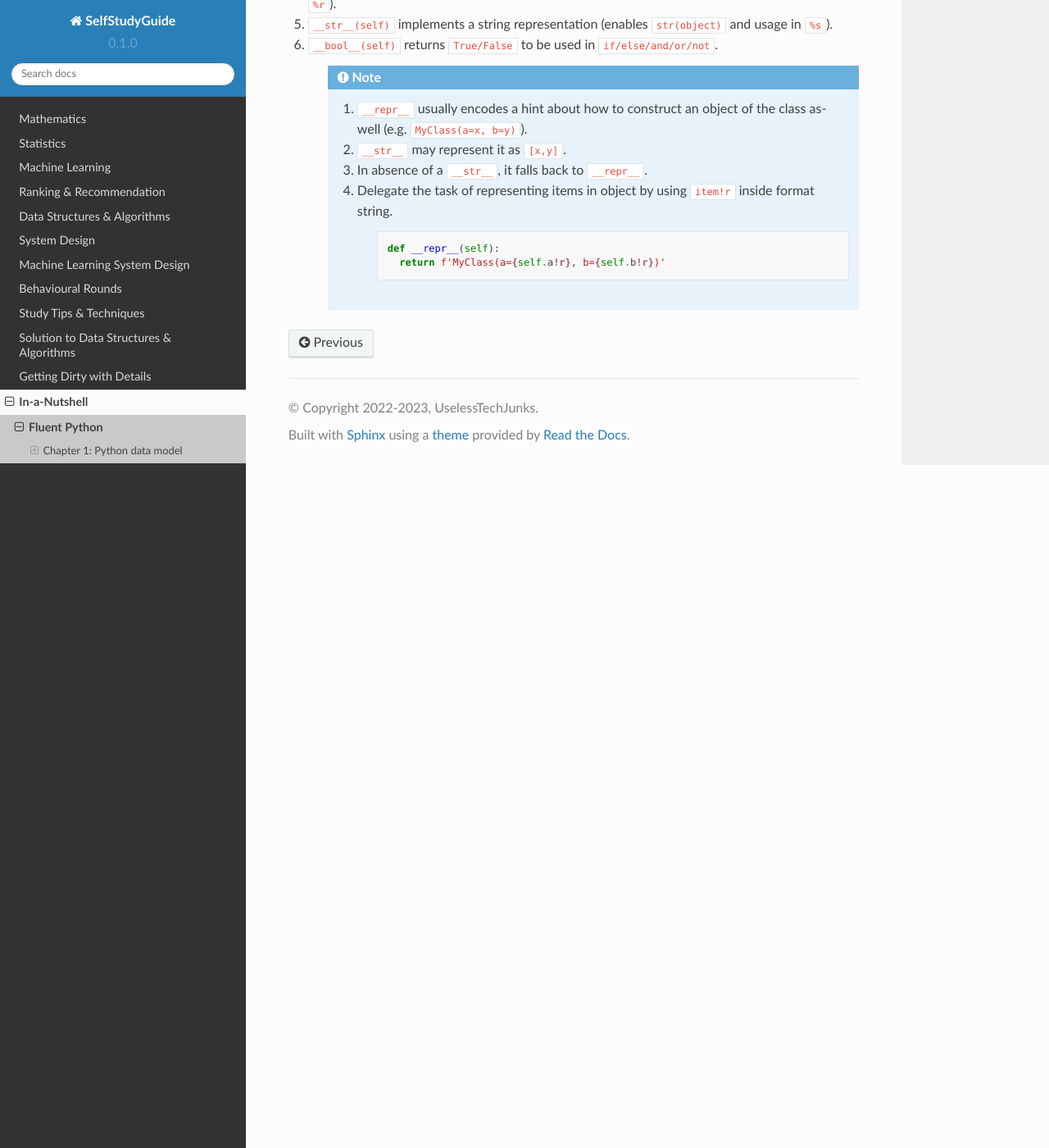
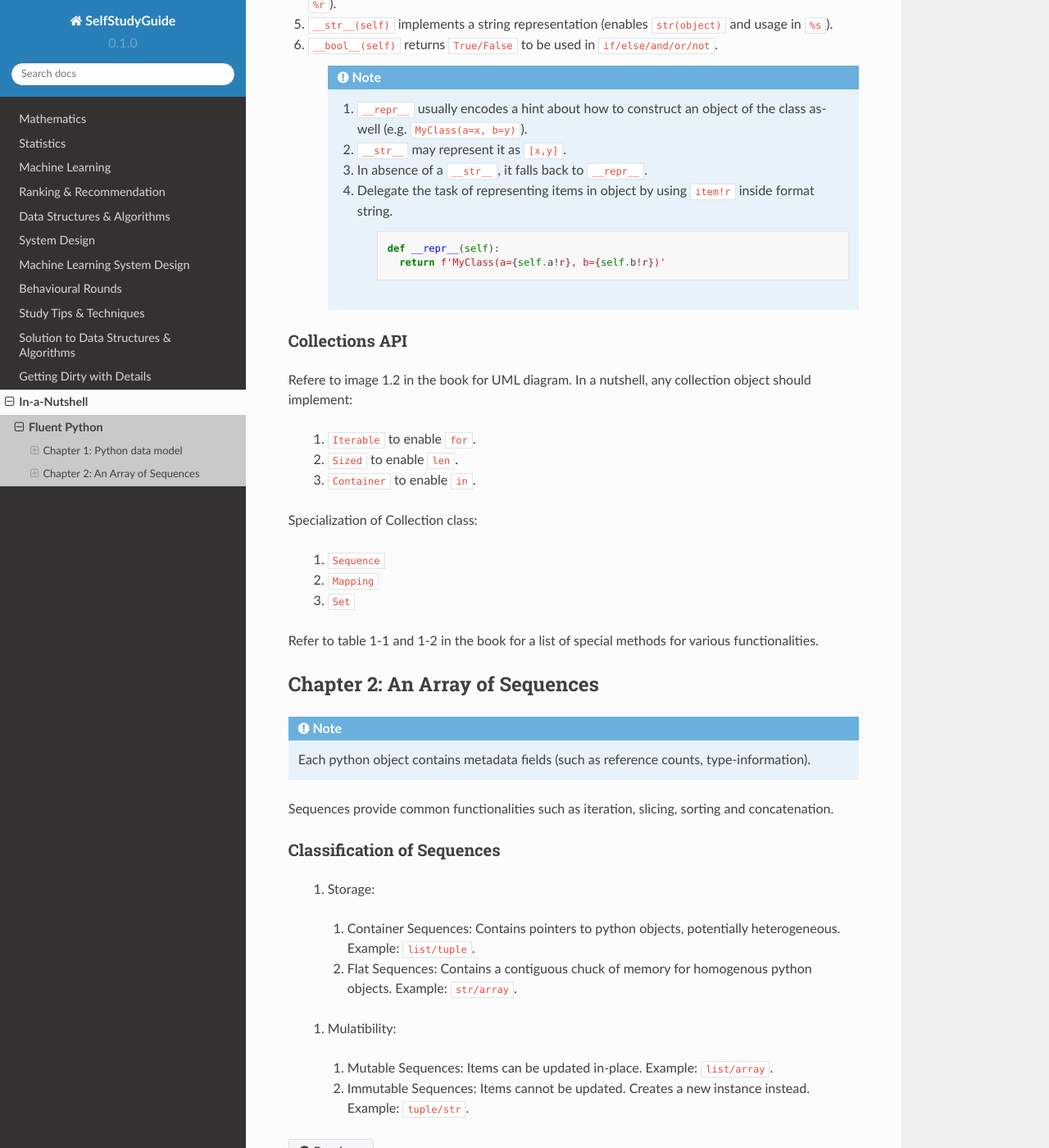
Before and after one commit to uselesstechjunks/leetcode, a Sphinx documentation site: the page built from docs/source/fluent-python.rst, in a window 1280 px wide and 1400 px high, scrolled down 1328 px. Shown: the whole window at 82% size. Built offline with Sphinx 7.4.7 and the Read the Docs theme 2.0.0, drawn with Linux system fonts in a browser that asks for light colours.

Commit message:
Update fluent-python.rst (#30)
* Update fluent-python.rst

* Update fluent-python.rst

* Update fluent-python.rst

* Update fluent-python.rst

* Update fluent-python.rst

```diff
--- a/docs/source/fluent-python.rst
+++ b/docs/source/fluent-python.rst
@@ -76,3 +76,42 @@ Special Methods for Numeric Objects
 
               def __repr__(self):
                 return f'MyClass(a={self.a!r}, b={self.b!r})'
+
+
+Collections API
+==============================
+
+Refere to image 1.2 in the book for UML diagram. In a nutshell, any collection object should implement:
+
+  #. ``Iterable`` to enable ``for``.
+  #. ``Sized`` to enable ``len``.
+  #. ``Container`` to enable ``in``.
+
+Specialization of Collection class:
+
+  #. ``Sequence``
+  #. ``Mapping``
+  #. ``Set``
+
+Refer to table 1-1 and 1-2 in the book for a list of special methods for various functionalities.
+
+Chapter 2: An Array of Sequences
+**************************************************
+
+.. note::
+    Each python object contains metadata fields (such as reference counts, type-information).
+
+Sequences provide common functionalities such as iteration, slicing, sorting and concatenation.
+
+Classification of Sequences
+=========================================
+
+  #. Storage:
+
+    #. Container Sequences: Contains pointers to python objects, potentially heterogeneous. Example: ``list/tuple``.
+    #. Flat Sequences: Contains a contiguous chuck of memory for homogenous python objects. Example: ``str/array``.
+
+  #. Mulatibility:
+
+    #. Mutable Sequences: Items can be updated in-place. Example: ``list/array``.
+    #. Immutable Sequences: Items cannot be updated. Creates a new instance instead. Example: ``tuple/str``.
```
